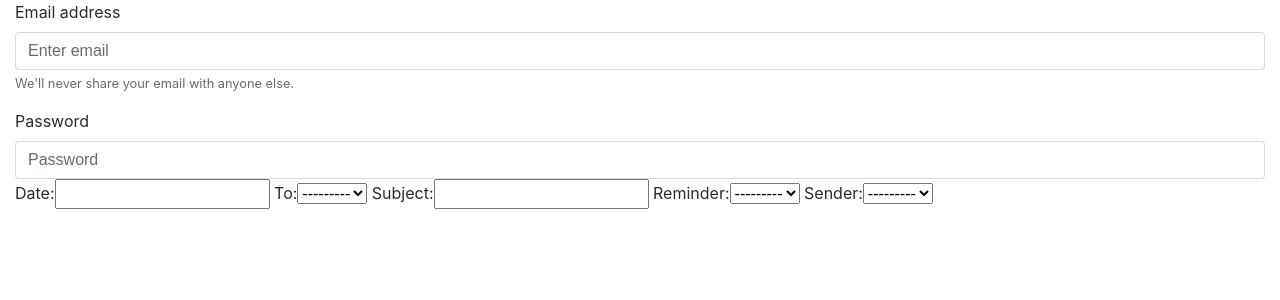
After one commit to OscarMaestre/mailreminder, a Django app: a page that uses emailmessages/templates/emailmessages/create_reminder.html in a window 1280 px wide. The commit adds this page. Shown: the top 300 px of the page. Run offline with Django 3.2, Linux system fonts and the light colour scheme; data that the repository does not hold is empty; some libraries are stand-ins or nearby versions.

Commit message:
ModelForm

```diff
--- a/emailmessages/models.py
+++ b/emailmessages/models.py
@@ -7,10 +7,11 @@ from django.db import models
 class Provider(models.Model):
     smtp_server_address     =       models.CharField(max_length=128)
     tcp_port                =       models.IntegerField(default=995)
+
 class Sender(models.Model):
     user                    =       models.CharField(max_length=128)
     password                =       models.CharField(max_length=128)
-    provider                =       models.ForeignKey(Provider)
+    provider                =       models.ForeignKey(Provider, on_delete=models.CASCADE)
 
 
 class Reminder(models.Model):
@@ -18,17 +19,21 @@ class Reminder(models.Model):
     text                    =       models.TextField(max_length=32768)
     final_date              =       models.DateField()
 
+class EMailAccount(models.Model):
+    email                   =       models.EmailField()
+    description             =       models.CharField(max_length=200)
 
 class EmailMessage(models.Model):
 
     #Signals when the mail sender must send this message. When
-    #this date arrive the mailer is allowed to send this email. The
+    #this date arrives the mailer is allowed to send this email. The
     #date is not exact!!
     date           =       models.DateTimeField()
 
 
 
     #Who is going to receive this message?
-    to                      =       models.CharField(max_length=128)
+    to                      =       models.ForeignKey( EMailAccount, on_delete=models.CASCADE)
     subject                 =       models.CharField(max_length=256)
-    reminder                =       models.ForeignKey ( Reminder )
+    reminder                =       models.ForeignKey ( Reminder ,  on_delete=models.CASCADE)
+    sender                  =       models.ForeignKey ( Sender, on_delete=models.CASCADE)
--- /dev/null
+++ b/emailmessages/templates/emailmessages/create_reminder.html
@@ -0,0 +1,17 @@
+{%extends 'emailmessages/base.html'%}
+
+{%block contenido%}
+<form>
+    <div class="form-group">
+    <label for="exampleInputEmail1">Email address</label>
+    <input type="email" class="form-control" id="exampleInputEmail1" aria-describedby="emailHelp" placeholder="Enter email">
+    <small id="emailHelp" class="form-text text-muted">We'll never share your email with anyone else.</small>
+  </div>
+  <div class="form-group">
+    <label for="exampleInputPassword1">Password</label>
+    <input type="password" class="form-control" id="exampleInputPassword1" placeholder="Password">
+
+    {{formulario_email}}
+  </div>
+</form>
+{%endblock%}
--- a/emailmessages/urls.py
+++ b/emailmessages/urls.py
@@ -5,4 +5,5 @@ from . import views
 urlpatterns = [
     url(r'^index/', views.index, name='index'),
     url(r'^login/', views.login, name='login'),
+    url(r'^crear_recordatorio/', views.create_reminder, name='create_reminder'),
 ]
--- a/emailmessages/views.py
+++ b/emailmessages/views.py
@@ -1,10 +1,26 @@
 from django.shortcuts import render
-
+from django.forms import ModelForm
+from .models import EmailMessage
 # Create your views here.
 
+
+
+class EmailForm(ModelForm):
+    class Meta:
+        model = EmailMessage
+        fields=["date", "to", "subject", "reminder", "sender"]
 
 def index(peticion):
     return render (peticion, 'emailmessages/index.html', None)
 
 def login(peticion):
     return render (peticion, 'emailmessages/login.html', None)
+
+def create_reminder(peticion):
+    if peticion.POST:
+        process_petition (peticion)
+    else:
+        formulario_email = EmailForm()
+        diccionario=dict()
+        diccionario["formulario_email"]=formulario_email
+        return render (peticion, 'emailmessages/create_reminder.html', diccionario)
```
Also changed, not shown: emailmessages/templates/emailmessages/index.html (+7 -1 lines), db.sqlite3, emailmessages/migrations/0002_auto_20171106_1729.py (added), emailmessages/migrations/0003_auto_20180908_2022.py (added), emailmessages/migrations/0004_emailmessage_sender.py (added).
